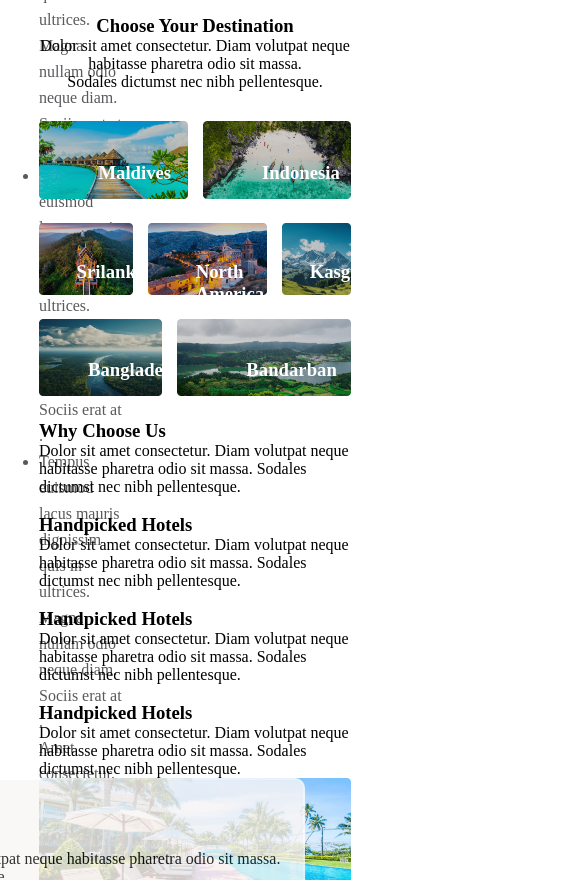
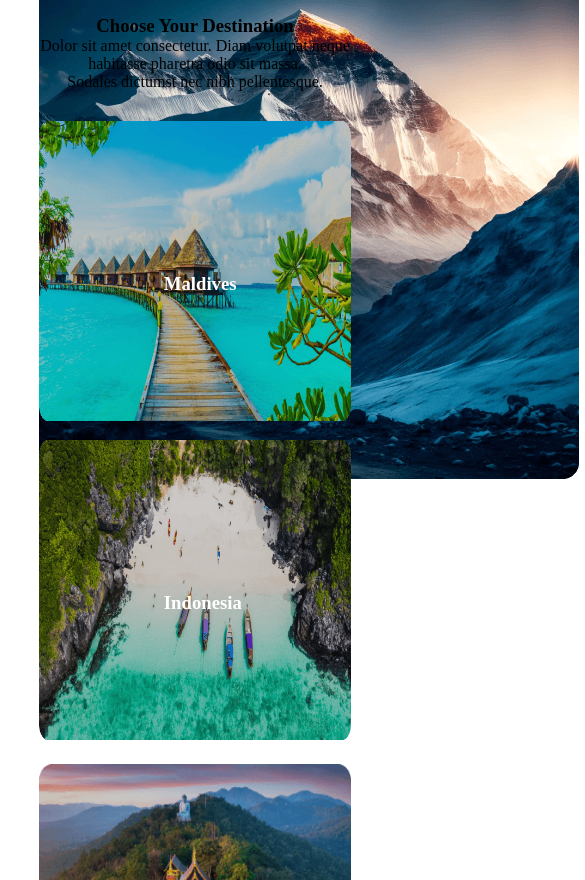
Before and after one commit to kyowChaing/B9A2-Hero-Travel, a plain HTML site: page index.html in a window 390 px wide. Shown: the part 1120-2000 px from the top of the page, 585 px wide, since content can reach past the window. Drawn offline with Linux system fonts and the light colour scheme.

Commit message:
Making Responsive Destination section

```diff
--- a/main.css
+++ b/main.css
@@ -124,6 +124,7 @@
 .discounts-info{
     display: grid;
     grid-template-columns: auto auto;
+    margin: 20px 0;
 
 }
 .discounts-info-img{
@@ -159,3 +160,47 @@ footer{
 .footer-text{
     border: black solid 2px;
 }
+
+
+
+/* Making Responsive */
+@media only screen and (max-width: 768px) {
+
+    /* contaner our-popular-tours */
+    .our-popular-tours{
+        display: flex;
+        flex-direction: column;
+    }
+
+    /* .choose-destination */
+
+    .firstRow{
+        display: flex;
+        gap: 15px;
+        max-width: 100%;
+        margin: 20px 0 20px 0;
+        flex-direction: column;
+    }
+    .destination-img{
+        width: 100%;
+        height: 300px;
+    }
+    .secondRow{
+        display: flex;
+        gap: 15px;
+        flex-direction: column;
+        max-width: 100%;
+    }
+    .thirdRow{
+        display: flex;
+        gap: 15px;
+        margin: 20px 0 20px 0;
+        flex-direction: column;
+        max-width: 100%;
+    }
+    .destination-img{
+        max-width: 100%;
+    }
+
+
+  }
```
